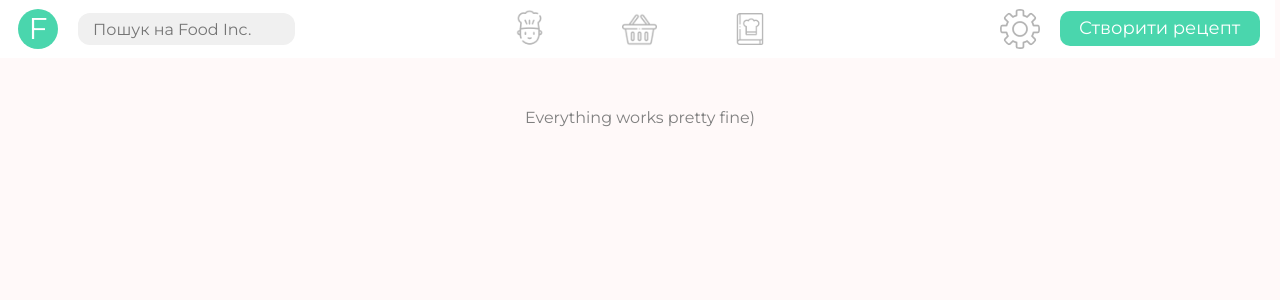
After one commit to py-development-BMA/food-website, a Django app: page /profile/ in a window 1280 px wide. The commit adds this page. Shown: the top 300 px of the page. Run offline with Django 3.2, Linux system fonts and the light colour scheme.

Commit message:
header using extends
you can now add to every file
{% extends "main/header.html" %}
{% load static %}
{% block content %}
EVERYTHING HERE WILL BE USED AS BODY FOR PAGE)
{% endblock %}

```diff
--- /dev/null
+++ b/main/templates/main/header.html
@@ -0,0 +1,34 @@
+{% load static %}
+<!DOCTYPE html>
+<html style="margin: 0; height: 100%; overflow: hidden; background: #FFF9F9;">
+<head>
+	<meta charset="utf-8">
+	<link rel="stylesheet" href="{% static 'css/styles.css' %}">
+	<link href="https://fonts.googleapis.com/css2?family=Roboto:wght@300&display=swap" rel="stylesheet">
+	<link href='https://fonts.googleapis.com/css?family=Montserrat Alternates' rel='stylesheet'>
+    <link href='https://fonts.googleapis.com/css?family=Montserrat' rel='stylesheet' type='text/css'>
+    <meta name="viewport" content="width=device-width, initial-scale=1.0, maximum-scale=1.0, user-scalable=no">
+	<title>My account</title>
+</head>
+
+<header>
+	<div class="logo_div"><p>F</p></div>
+	<form method="POST">
+		{% csrf_token %}
+		<input type='text' id="id_findfood" name="findfood" placeholder="Пошук на Food Inc.">
+	</form>
+	<div class="links_btns">
+			<div class="linktomain"><p align="center"><img src="{% static 'img/myacc.png' %}" class="img_head"></p></div>
+			<div class="linktomain"><p align="center"><img src="{% static 'img/mycart.png' %}" class="img_head_norm"></p></div>
+			<div class="linktomain"><p align="center"><img src="{% static 'img/recipesall.png' %}" class="img_head_norm1"></p></div>
+	</div>
+	<div class="create_new_recipe">
+		<img src='{% static "img/settings_icon.png" %}' class="settings_btn">
+		<div class="create_rep_btn"><p>Створити рецепт</p></div>
+	</div>
+</header>
+
+{% block content %}
+
+{% endblock %}
+</html>
--- /dev/null
+++ b/main/templates/main/myaccount.html
@@ -0,0 +1,5 @@
+{% extends "main/header.html" %}
+{% load static %}
+{% block content %}
+<p style="text-align: center; font-family: Montserrat; color: grey; margin-top:50px;">Everything works pretty fine)</p>
+{% endblock %}
--- a/main/urls.py
+++ b/main/urls.py
@@ -5,5 +5,6 @@ from . import views
 from django.contrib.auth.decorators import login_required
 urlpatterns = [
 	path('signup/', views.signup, name="signup"),
+	path('profile/', views.profile, name="profile"),
 	path('', views.homePage, name="home"),
 ]
--- a/main/views.py
+++ b/main/views.py
@@ -35,3 +35,10 @@ def signup(request):
 
 def homePage(request):
 	return render(request, 'main/home.html')
+
+
+def profile(request):
+	context = {
+	'test':123,
+	}
+	return render(request, 'main/myaccount.html', context)
--- a/static/css/styles.css
+++ b/static/css/styles.css
@@ -363,7 +478,122 @@ margin-top:13px;
 .custom-checkbox:not(:disabled):not(:checked)+label:hover::before {
   border-color: #FEB169;
 }
+header{
+	display: flex;
+	flex-direction: row;
+	height: 60px;
+	background: white;
+	width:101%;
+	margin-top:-10px;
+	margin-left:-10px;
+}
+.logo_div{
+	border-radius: 50px;
+	width: 40px;
+	height: 40px;
+	background: #4AD6AD;
+	margin-left:20px;
+	margin-top:11px;
+}
+.logo_div p {
+	line-height: 40px;
+	margin-top:0px;
+	margin-bottom: 0px;
+	border-radius: 50px;
+	text-align: center;
+	font-size: 30px;
+	color:white;
+	font-family: Montserrat;
+}
+#id_findfood{
+	height: 30px;
+	border-radius: 12px;
+	width:200px;
+	padding-left:15px;
+	outline: none;
+	background: #F0F0F0;
+	margin-left:20px;
+	margin-top:15px;
+	color:#828282;
+	border:0px solid lightgrey;
+	font-family: Montserrat;
+	font-size: 16px;
 
+}
+#id_findfood::placeholder{
+	font-family: Montserrat;
+	font-size: 16px;
+}
+.links_btns{
+	display: flex;
+    flex-flow: row;
+    height: 60px;
+    margin: 0 auto;
+}
+.linktomain{
+	height: 50px;
+	margin-top:5px;
+	border-radius: 10px;
+	width:100px;
+	background: white;
+	margin-right: 10px;
+	transition: 0.2s;
+}
+.linktomain:hover{
+	background: #F4F4F4;
+}
+.linktomain p{
+	margin-top:1px;
+	margin-bottom: 0px;
+	line-height: 50px;
+}
+.settings_btn{
+	border-radius: 50px;
+	width: 40px;
+	height: 40px;
+	line-height: 40px;
+	margin-right:20px;
+	margin-top:11px;
+
+}
+.create_new_recipe{
+	display: flex;
+	flex-direction: row;
+	justify-content: center;
+	width:280px;
+
+}
+.create_rep_btn{
+	width: 200px;
+	height: 35px;
+	color: #FFFFFF;
+	background: #4AD6AD;
+	border-radius: 10px;
+	margin-top:12.5px;
+	margin-right: 10px;
+}
+.create_rep_btn p {
+font-family: Montserrat;
+	font-style: normal;
+	font-weight: normal;
+	font-size: 18px;
+	text-align: center;
+	line-height: 35px;
+	margin-top:0px;
+	margin-bottom: 0px;
+}
+.img_head{
+	height: 50px;
+
+}
+.img_head_norm{
+	height: 35px;
+	margin-top:7.5px;
+}
+.img_head_norm1{
+	height: 32px;
+	margin-top:9px;
+}
 }
 
 
```
Also changed, not shown: other parts of static/css/styles.css (+232 -0 lines), static/img/myacc.png (added), static/img/mycart.png (added), static/img/recipesall.png (added), static/img/settings_icon.png (added).
